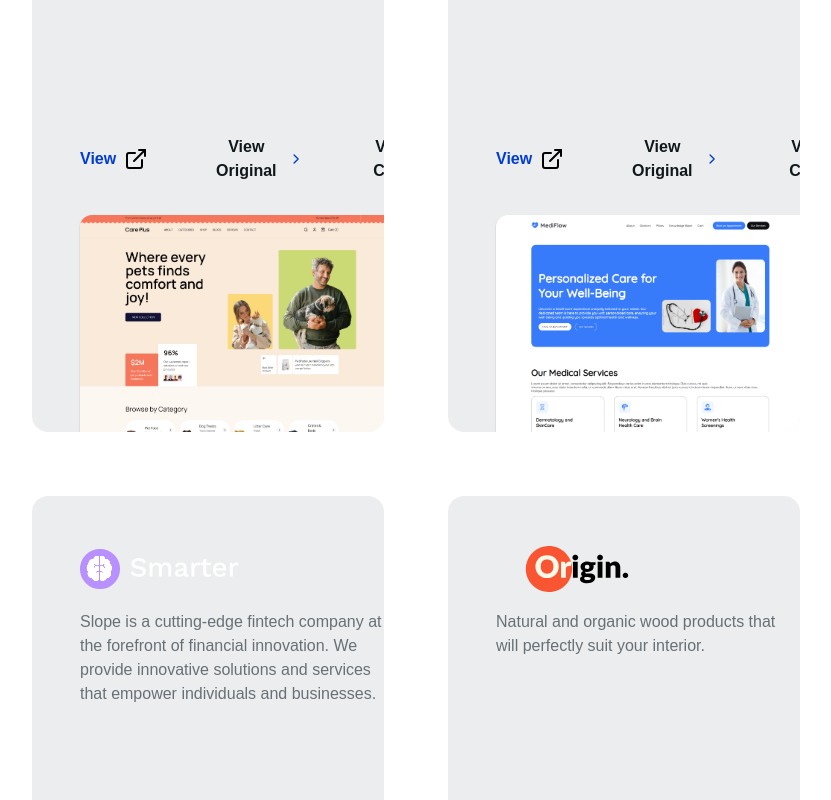
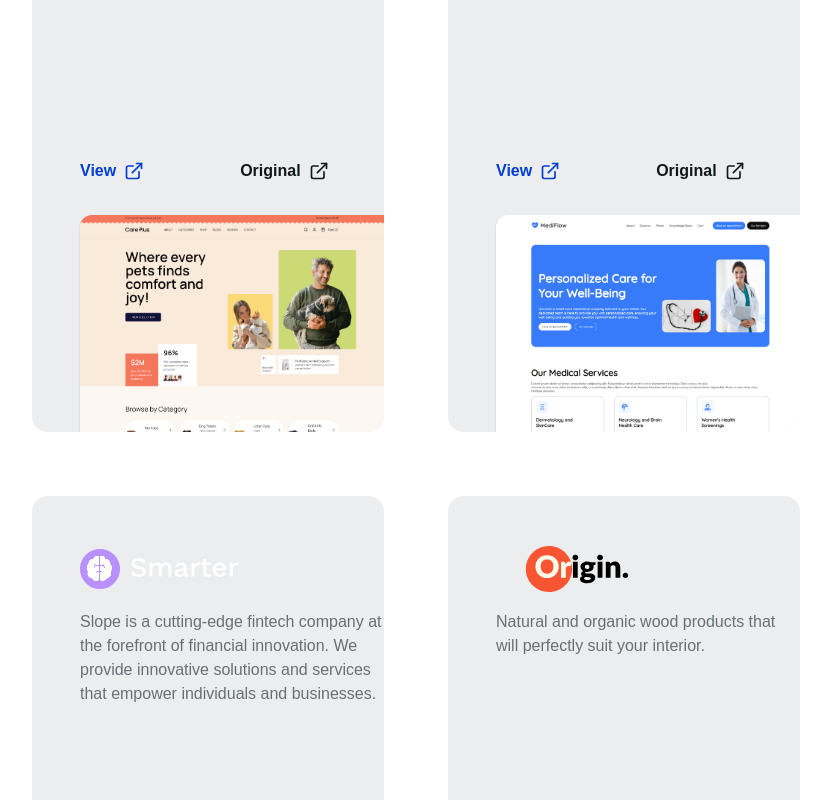
Before and after one commit to JonesSZN/my-portfolio, a React (Create React App) app: page / in a window 1280 px wide. Shown: the part 1560-2360 px from the top of the page, without its empty margins (224-1055 px from the left). Built offline with nearby package versions, Linux system fonts and the light colour scheme.

Commit message:
updated showcase card

```diff
--- a/src/sections/showcase.jsx
+++ b/src/sections/showcase.jsx
@@ -2,6 +2,7 @@ import { Container } from "../components/container";
 import { ChevronRight } from "lucide-react";
 import { useState } from "react";
 import { ExternalLink } from "lucide-react";
+import { Github } from "lucide-react";
 
 const CARDS_OBJ = [
   {
@@ -120,7 +121,7 @@ const GridCard = ({ card, index }) => {
 
         {/* bottom-div */}
         <div className="">
-          <div className="flex gap-5 xl:gap-16">
+          <div className="flex gap-5 xl:gap-24">
             <button className="group mb-8 flex items-center gap-2 font-bold text-[#003cd6] transition-all duration-200 hover:text-[#11181C]">
               <a
                 className="flex items-center justify-center gap-2 text-[14px] xl:text-[16px]"
@@ -129,7 +130,7 @@ const GridCard = ({ card, index }) => {
                 rel="noopener noreferrer"
               >
                 {" "}
-                View <ExternalLink className="" color="black" />
+                View <ExternalLink color="#003cd6" size={20} />
               </a>
             </button>
 
@@ -141,10 +142,10 @@ const GridCard = ({ card, index }) => {
                 rel="noopener noreferrer"
               >
                 {" "}
-                View Original
+                Original
               </a>
 
-              <ChevronRight className="text-[#003cd6] transition-all duration-200 group-hover:text-[#11181C]" />
+              <ExternalLink color="#11181C" size={20} />
             </button>
 
             <button className="group mb-8 flex items-center gap-2 font-bold text-[#11181C] transition-all duration-200 hover:text-[#003cd6]">
@@ -155,10 +156,10 @@ const GridCard = ({ card, index }) => {
                 rel="noopener noreferrer"
               >
                 {" "}
-                View Code
+                Code
               </a>
 
-              <ChevronRight className="text-[#003cd6] transition-all duration-200 group-hover:text-[#11181C]" />
+              <Github size={20} />
             </button>
           </div>
 
```
